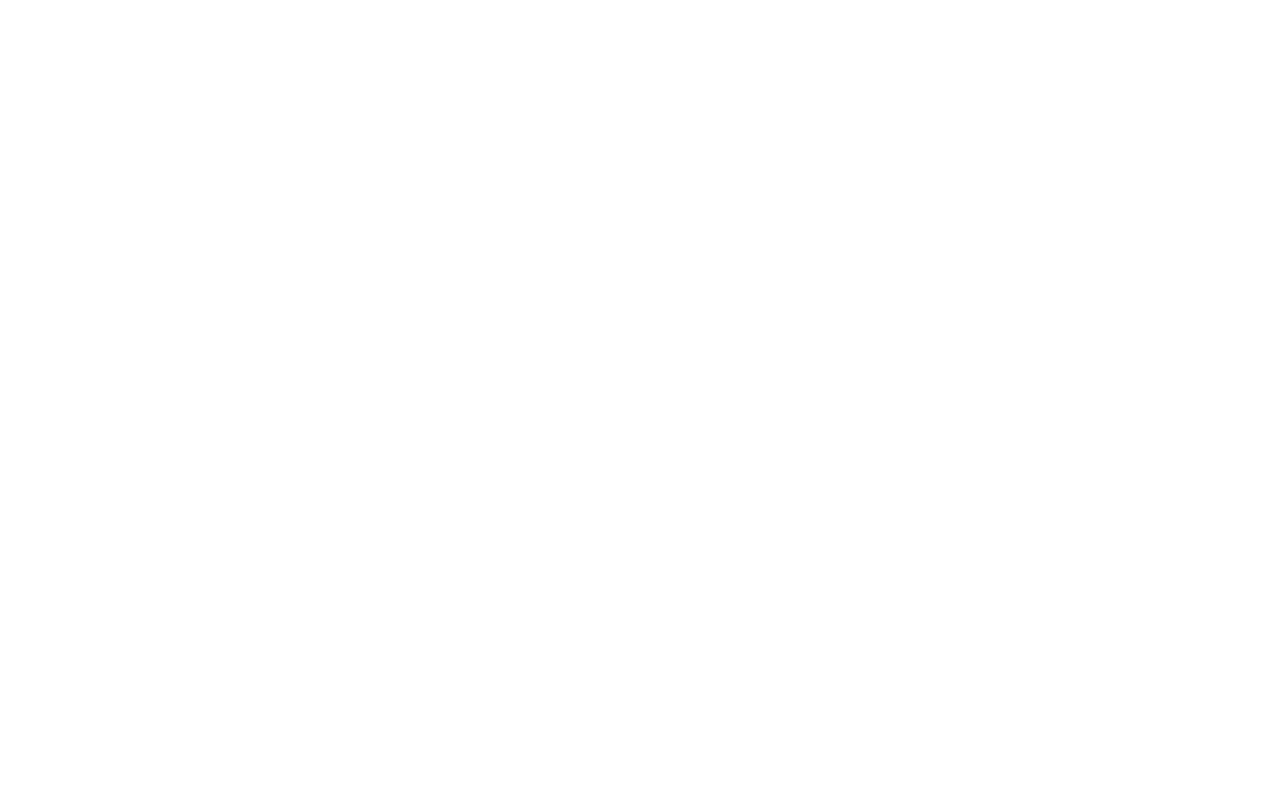
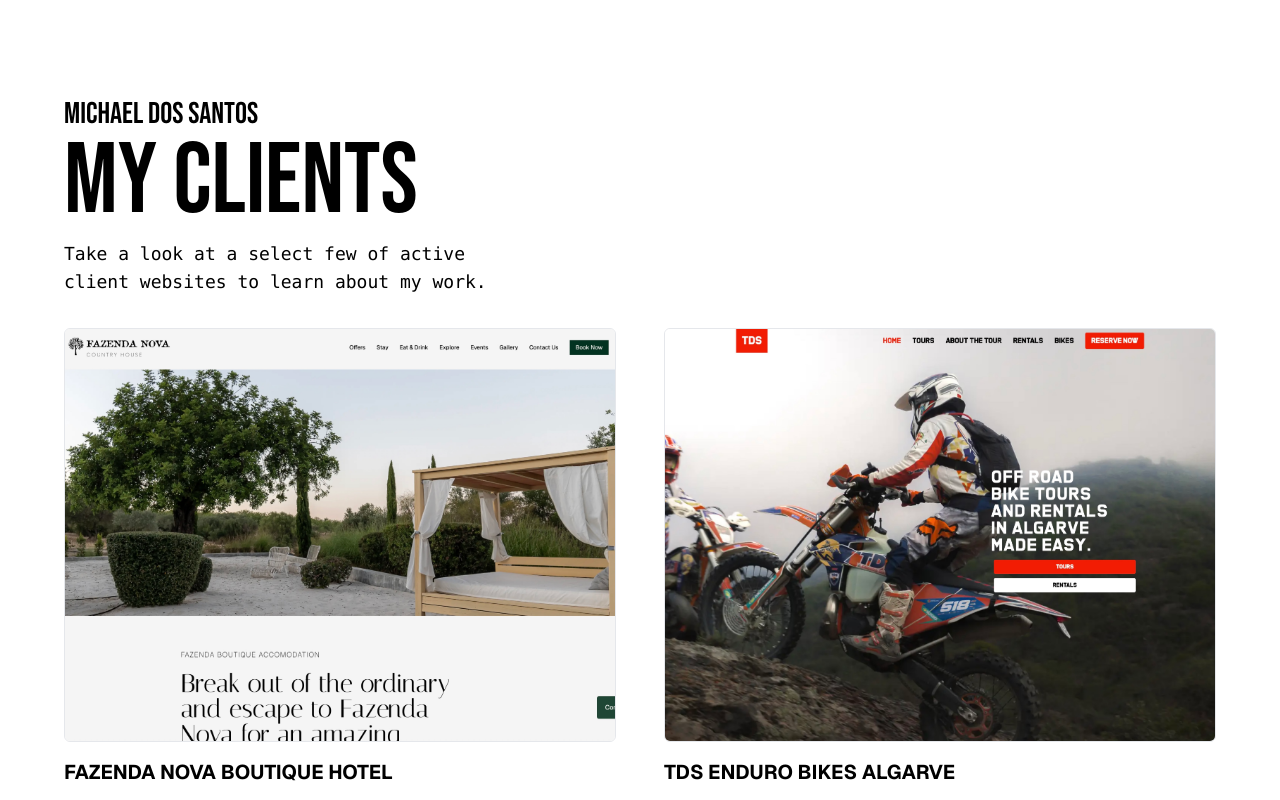
Before and after one commit to myxchine/duality, a Next.js app: page /clients in a window 1280 px wide. Before the commit this address had no page. Shown: the top 800 px of the page. Built offline with nearby package versions, Linux system fonts and the light colour scheme.

Commit message:
blob animation

```diff
--- a/src/app/(en)/blob.tsx
+++ b/src/app/(en)/blob.tsx
@@ -73,7 +73,7 @@
       }));
     }, 1000);
 
-    const dimensionInterval = setInterval(() => {
+    /* const dimensionInterval = setInterval(() => {
       setDimensions((prev) => ({
         width: getRandomBoolean() ? getRandomWidth() : prev.width,
         height: getRandomBoolean() ? getRandomHeight() : prev.height,
@@ -81,17 +81,17 @@
     }, 500);
 
     // New interval for position changes
-    const positionInterval = setInterval(() => {
+   const positionInterval = setInterval(() => {
       setPosition({
         x: getRandomPosition(),
         y: getRandomPosition(),
       });
-    }, 2000); // Move every 2 seconds
+    }, 2000); // Move every 2 seconds */
 
     return () => {
       clearInterval(borderInterval);
-      clearInterval(dimensionInterval);
-      clearInterval(positionInterval);
+      //  clearInterval(dimensionInterval);
+      //  clearInterval(positionInterval);
     };
   }, []);
 
@@ -99,7 +99,7 @@
     <div
       className="mask fixed max-w-3xl aspect-square"
       style={{
-        width: `${dimensions.width}svh`,
+        width: `${dimensions.width + 30}%`,
         height: `${dimensions.height}svh`,
         borderRadius: `
           ${borderRadius.topLeft}%
@@ -114,7 +114,7 @@
         transition: "all 2s linear", // Smooth transitions for all properties
         left: `${position.x}%`,
         top: `${position.y}%`,
-        transform: "translate(-50%, -50%)", // Center the div on its position
+        transform: "translate(-50%, -55%)", // Center the div on its position
       }}
     />
   );
--- /dev/null
+++ b/src/app/(en)/clients/page.tsx
@@ -0,0 +1,67 @@
+import Image from "next/image";
+import { sites } from "@/server/db/sites";
+import Link from "next/link";
+import Blob from "@/app/(en)/blob";
+export default function Clients() {
+  return (
+    <div className="w-full  bg-white flex flex-col items-center justify-center overflow-hidden">
+      <MyClients />
+    </div>
+  );
+}
+
+function MyClients() {
+  return (
+    <section className="flex gap-2 flex-col my-12 md:my-24">
+      <div className="flex flex-col  ">
+        <p className="font-custom text-2xl md:text-3xl uppercase">
+          Michael Dos Santos
+        </p>
+        <h1>My Clients</h1>
+      </div>
+      <p>
+        Take a look at a select few of active client websites to learn about my
+        work.
+      </p>
+      <PortfolioList data={sites} />
+    </section>
+  );
+}
+
+function PortfolioList({ data }: { data: any[] }) {
+  return (
+    <div className="grid grid-cols-2 md:grid-cols-2 gap-4 md:gap-12  w-full  max-w-6xl relative scrollbar-hidden mt-6">
+      {data.map((site) => (
+        <PortfolioCard key={site.title} portfolio={site} />
+      ))}
+    </div>
+  );
+}
+
+function PortfolioCard({ portfolio }: { portfolio: any }) {
+  return (
+    <Link
+      href={portfolio.url}
+      target="_blank"
+      rel="noopener noreferrer"
+      className="flex flex-col  w-full gap-4 items-center flex-shrink-0  relative  mb-6 "
+    >
+      <Image
+        src={`/images/sites/${portfolio.desktopImage}`}
+        alt={portfolio.title}
+        width={800}
+        height={500}
+        priority={true}
+        className="w-full h-auto rounded-md border aspect-[4/3] object-cover"
+      />
+
+      <div className="flex flex-col gap-4 w-full ">
+        <h3>{portfolio.title}</h3>
+
+        <p className=" line-clamp-3 text-sm font-normal">
+          {portfolio.description}
+        </p>
+      </div>
+    </Link>
+  );
+}
--- a/src/app/(en)/page.tsx
+++ b/src/app/(en)/page.tsx
@@ -1,10 +1,7 @@
-import { sites } from "@/server/db/sites";
-import Image from "next/image";
-import Link from "next/link";
 import Blob from "./blob";
 import { Button } from "@/components/ui";
 
-export default async function Home() {
+export default function Home() {
   return (
     <div className="w-full full-screen fixed top-0 left-0 bg-white flex flex-col items-center justify-center overflow-hidden">
       <Content />
@@ -29,60 +26,15 @@
           <strong> technical skills </strong> to design, build and implement
           them.
         </p>
-
-        <Button type={1} href="/contact">
-          Contact Me
-        </Button>
+        <div className="flex flex-row w-full gap-4 ">
+          <Button type={1} href="/clients">
+            My Clients
+          </Button>
+          <Button type={2} href="/contact">
+            Contact Me
+          </Button>
+        </div>
       </div>
     </>
   );
 }
-
-function MyClients() {
-  return (
-    <section className="flex gap-2 flex-col my-12 md:my-24">
-      <h2>My Web Clients</h2>
-      <p>
-        Take a look at a select few of active client websites to learn about my
-        work.
-      </p>
-      <PortfolioList data={sites} />
-    </section>
-  );
-}
-
-function PortfolioList({ data }: { data: any[] }) {
-  return (
-    <div className="grid grid-cols-2 md:grid-cols-3 gap-4 md:gap-12  w-full  max-w-6xl relative scrollbar-hidden mt-6">
-      {data.map((site) => (
-        <PortfolioCard key={site.title} portfolio={site} />
-      ))}
-    </div>
-  );
-}
-
-function PortfolioCard({ portfolio }: { portfolio: any }) {
-  return (
-    <Link
-      href={`/clients/${portfolio.slug}`}
-      className="flex flex-col  w-full gap-4 items-center flex-shrink-0  relative  mb-6"
-    >
-      <Image
-        src={`/images/sites/${portfolio.desktopImage}`}
-        alt={portfolio.title}
-        width={800}
-        height={500}
-        priority={true}
-        className="w-full h-auto rounded-md border aspect-[4/3] object-cover"
-      />
-
-      <div className="flex flex-col gap-4 w-full ">
-        <h3>{portfolio.title}</h3>
-
-        <p className=" line-clamp-3 text-sm font-normal">
-          {portfolio.description}
-        </p>
-      </div>
-    </Link>
-  );
-}
```
